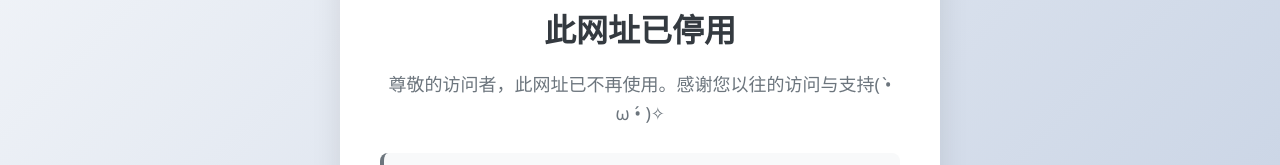
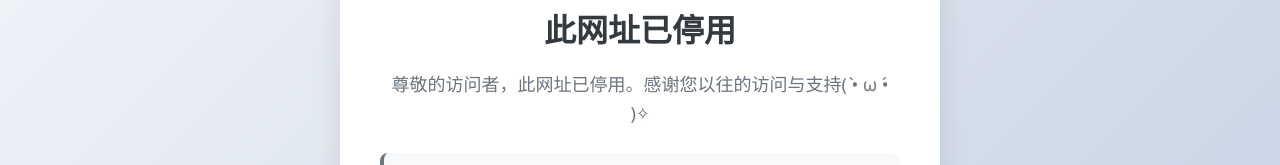
Before and after one commit to Furry-Jack/muweb, a plain HTML site: page index.html in a window 1280 px wide. Shown: the part 265-430 px from the top of the page. Drawn offline with Linux system fonts and the light colour scheme.

Commit message:
Update index.html

```diff
--- a/index.html
+++ b/index.html
@@ -95,7 +95,7 @@
     <div class="container">
         <div class="icon">🔒</div>
         <h1>此网址已停用</h1>
-        <p>尊敬的访问者，此网址已不再使用。感谢您以往的访问与支持( •̀ ω •́ )✧</p>
+        <p>尊敬的访问者，此网址已停用。感谢您以往的访问与支持( •̀ ω •́ )✧</p>
 
         <div class="highlight">
             <p>如果您需要了解更多信息或有任何疑问，嗯，应该没有疑问。§(*￣▽￣*)§</p>
```
